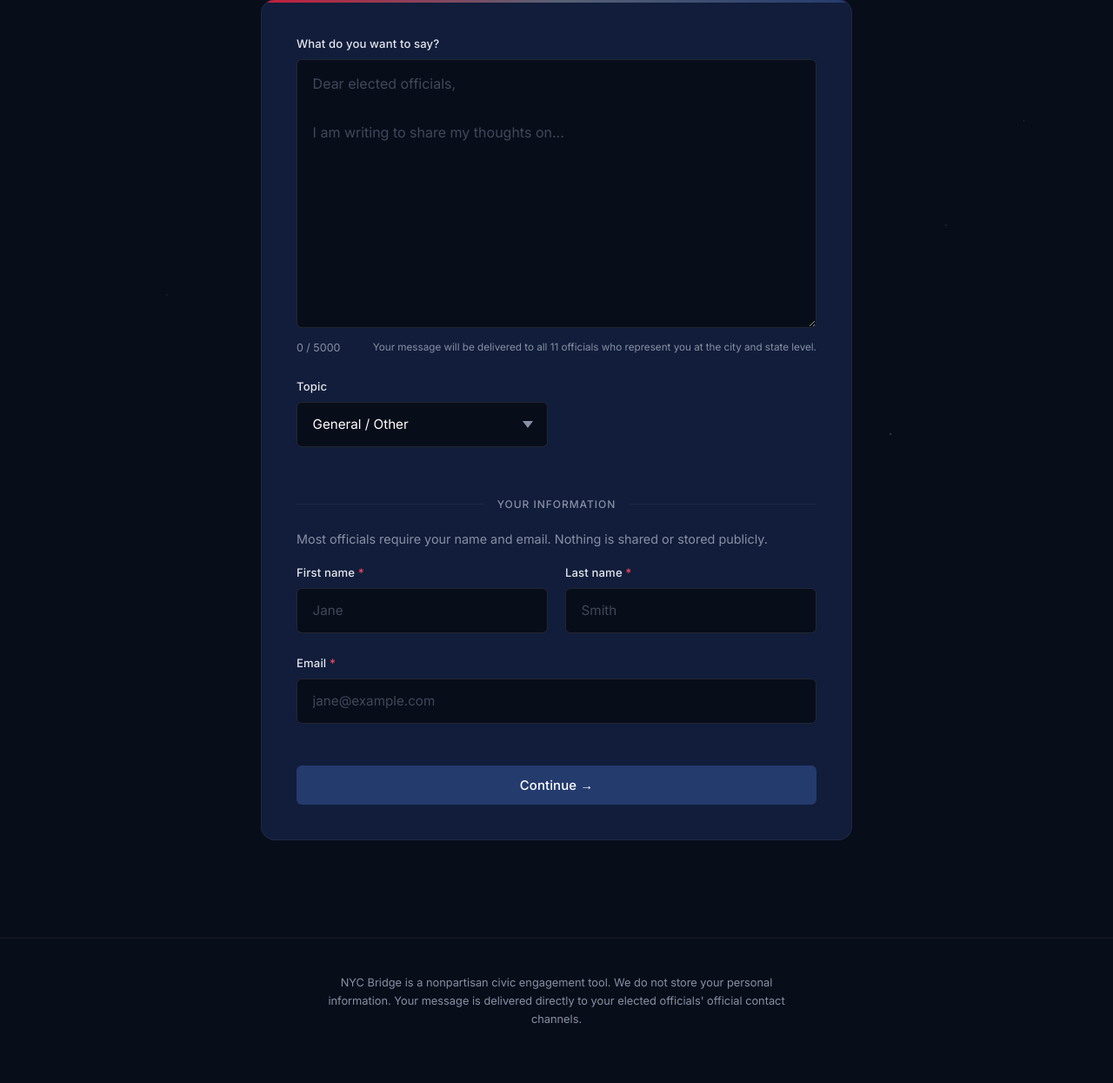
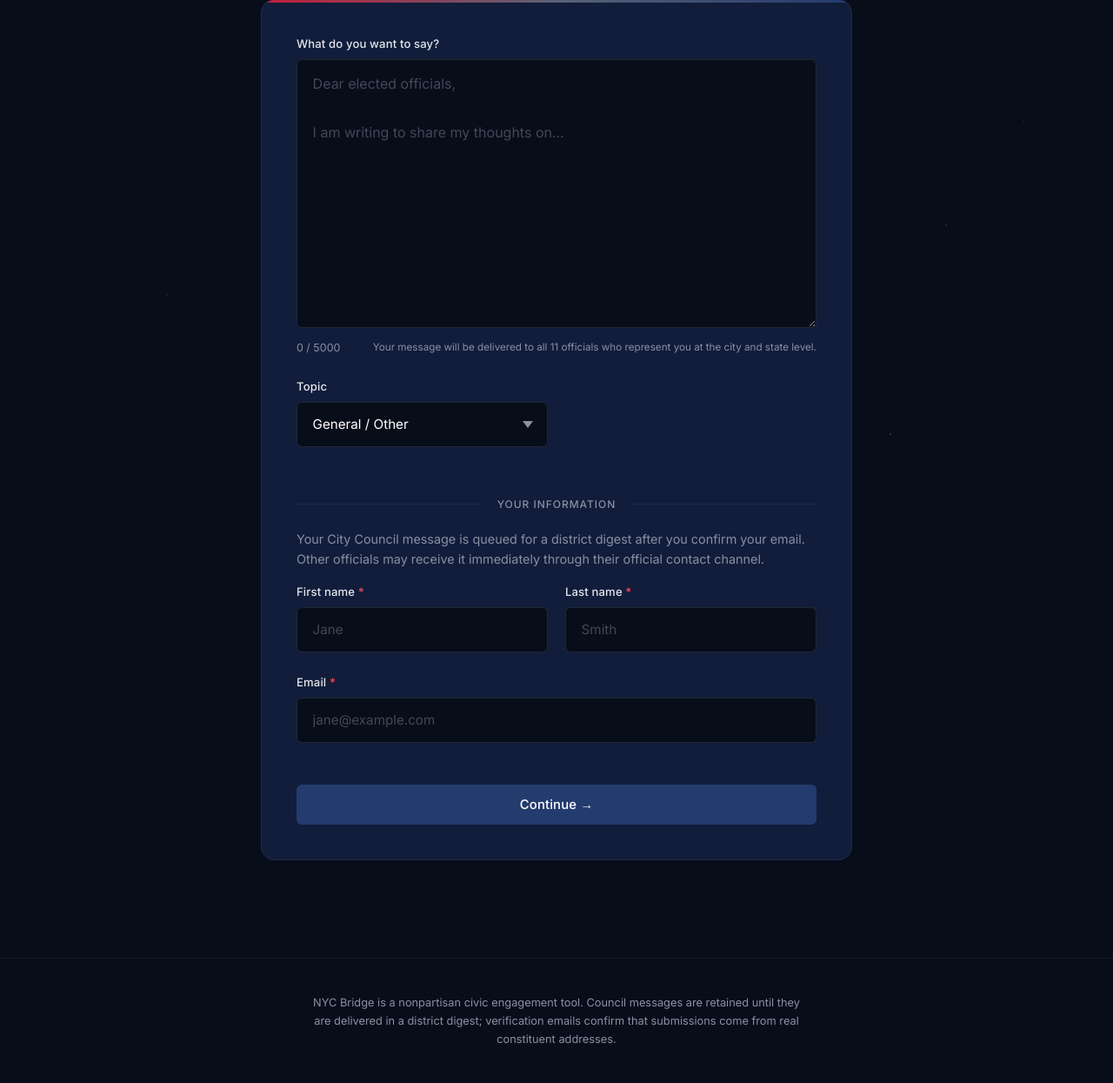
Before and after one commit to elliotreich/tellcityhall.nyc-public, a FastAPI app: page / in a window 1280 px wide. Shown: the part 181-1426 px from the top of the page at 87% size. Before the commit the page ends 1358 px from the top, so only its background shows below. Run offline with FastAPI, Linux system fonts and the light colour scheme.

Commit message:
[nyc-bridge] Wire Council digest submissions

```diff
--- a/app.py
+++ b/app.py
@@ -20,11 +20,17 @@
 from fastapi.staticfiles import StaticFiles
 from fastapi.templating import Jinja2Templates
 
-from config import PROJECT_ROOT, FORM_SUBMIT_TIMEOUT, MAX_CONCURRENT_SUBMISSIONS, DELAY_BETWEEN_SUBMISSIONS
+from config import (
+    PROJECT_ROOT,
+    FORM_SUBMIT_TIMEOUT,
+    MAX_CONCURRENT_SUBMISSIONS,
+    DELAY_BETWEEN_SUBMISSIONS,
+    DIGEST_VERIFY_BASE_URL,
+)
 from engine.nyc_address_resolver import validate_and_resolve, autocomplete
 from engine.nyc_officials import get_officials_for_address, NYCOfficial
 from engine.email_sender import get_email_sender
-from engine.queue import init_db, verify_message
+from engine.queue import enqueue, init_db, verify_message
 
 
 @asynccontextmanager
@@ -176,6 +182,44 @@
         start_time = time.monotonic()
 
         try:
+            if official.title.startswith("City Council Member"):
+                message_id, verification_token = enqueue(
+                    district=result.council_district,
+                    sender_name=f"{first_name} {last_name}".strip(),
+                    sender_email=email,
+                    sender_address=result.address.standardized,
+                    topic=topic,
+                    message=message,
+                )
+                verification_url = (
+                    f"{DIGEST_VERIFY_BASE_URL.rstrip('/')}/verify/{verification_token}"
+                )
+                verification = await email_sender.send_verification(
+                    to_email=email,
+                    sender_name=first_name,
+                    verification_url=verification_url,
+                )
+                duration = time.monotonic() - start_time
+                delivery_results.append({
+                    "title": official.title,
+                    "name": official.name,
+                    "contact_method": "digest",
+                    "status": "queued" if verification.success else "failed",
+                    "detail": (
+                        "Queued for the next Council district digest. "
+                        "Check your email to confirm your address."
+                        if verification.success
+                        else verification.error
+                    ),
+                    "error": verification.error,
+                    "duration": round(duration, 1),
+                    "email_sent_to": official.email if verification.success else "",
+                    "verification_email": email if verification.success else "",
+                    "message_id": message_id,
+                    "phone": official.phone,
+                })
+                continue
+
             if official.contact_method == "email":
                 # Email delivery
                 addr = result.address
@@ -279,7 +323,7 @@
             })
 
     # Summary
-    sent = sum(1 for r in delivery_results if r["status"] == "sent")
+    sent = sum(1 for r in delivery_results if r["status"] in {"sent", "queued"})
     failed = sum(1 for r in delivery_results if r["status"] == "failed")
     manual = sum(1 for r in delivery_results if r["status"] == "manual_redirect")
     skipped = sum(1 for r in delivery_results if r["status"] == "skipped")
--- a/static/app.js
+++ b/static/app.js
@@ -267,11 +267,14 @@
         var officials = data.officials || [];
         var summary = data.summary || {};
         var sent = summary.sent || 0;
+        var queued = officials.filter(function(r) { return r.status === 'queued'; }).length;
         var total = summary.total || officials.length;
         var failed = summary.failed || 0;
         var manual = summary.manual_redirect || 0;
 
-        if (sent === total) {
+        if (queued > 0 && failed === 0) {
+            resultTitle.textContent = 'Your Council message is queued';
+        } else if (sent === total) {
             resultTitle.textContent = 'Message sent to all ' + total + ' officials!';
         } else if (sent > 0) {
             resultTitle.textContent = 'Sent to ' + sent + ' of ' + total + ' officials';
@@ -283,13 +286,14 @@
 
         var summaryParts = [];
         if (sent > 0) summaryParts.push(sent + ' sent');
+        if (queued > 0) summaryParts.push(queued + ' queued for a Council digest');
         if (failed > 0) summaryParts.push(failed + ' failed');
         if (manual > 0) summaryParts.push(manual + ' need manual follow-up');
         resultSummary.innerHTML = summaryParts.length > 0
             ? '<p class="result-summary-text">' + summaryParts.join(' · ') + '</p>'
             : '';
 
-        var icons = { sent: '✓', delivered: '✓', failed: '✗', skipped: '⊘', manual_redirect: '🔗' };
+        var icons = { sent: '✓', queued: '◷', delivered: '✓', failed: '✗', skipped: '⊘', manual_redirect: '🔗' };
 
         resultList.innerHTML = officials.map(function(r) {
             return '<div class="result-item">' +
@@ -299,7 +303,7 @@
                 '<div class="result-detail">' + escHtml(r.detail || r.error || '') + '</div>' +
                 (r.email_sent_to ? '<div class="result-email-sent" style="font-size:0.75rem;color:var(--white-muted);">To: ' + escHtml(r.email_sent_to) + '</div>' : '') +
                 '</div>' +
-                '<span class="result-method">' + (r.contact_method === 'email' ? 'email' : r.contact_method === 'form' ? 'form' : r.contact_method === 'email_fallback' ? 'email' : '') + '</span>' +
+                '<span class="result-method">' + (r.contact_method === 'email' ? 'email' : r.contact_method === 'digest' ? 'digest' : r.contact_method === 'form' ? 'form' : r.contact_method === 'email_fallback' ? 'email' : '') + '</span>' +
                 '</div>';
         }).join('');
 
--- a/templates/index.html
+++ b/templates/index.html
@@ -60,7 +60,7 @@
                 </div>
 
                 <div class="section-divider"><span>Your information</span></div>
-                <p class="card-desc" style="margin-bottom:1rem;">Most officials require your name and email. Nothing is shared or stored publicly.</p>
+                <p class="card-desc" style="margin-bottom:1rem;">Your City Council message is queued for a district digest after you confirm your email. Other officials may receive it immediately through their official contact channel.</p>
 
                 <div class="form-row">
                     <div class="form-group form-group-half">
@@ -84,7 +84,7 @@
             <section class="card" id="page-address" style="display:none;">
                 <div class="card-accent card-accent-red"></div>
                 <h2 class="card-title">Where do you live?</h2>
-                <p class="card-desc">We use your address only to find your elected officials. Nothing is stored.</p>
+                <p class="card-desc">We use your address to find your elected officials and route your Council message to the correct district. Your message is retained until it is delivered in a district digest.</p>
 
                 <form id="address-form" class="form" novalidate>
                     <div class="form-group autocomplete-wrapper">
@@ -127,7 +127,7 @@
     </main>
 
     <footer class="footer">
-        <p>NYC Bridge is a nonpartisan civic engagement tool. We do not store your personal information. Your message is delivered directly to your elected officials' official contact channels.</p>
+        <p>NYC Bridge is a nonpartisan civic engagement tool. Council messages are retained until they are delivered in a district digest; verification emails confirm that submissions come from real constituent addresses.</p>
     </footer>
 
     <div id="sr-announcer" class="sr-only" aria-live="polite"></div>
```
Also changed, not shown: engine/email_sender.py (+26 -0 lines), tests/test_app_digest.py (added, +99 -0 lines), README.md.
